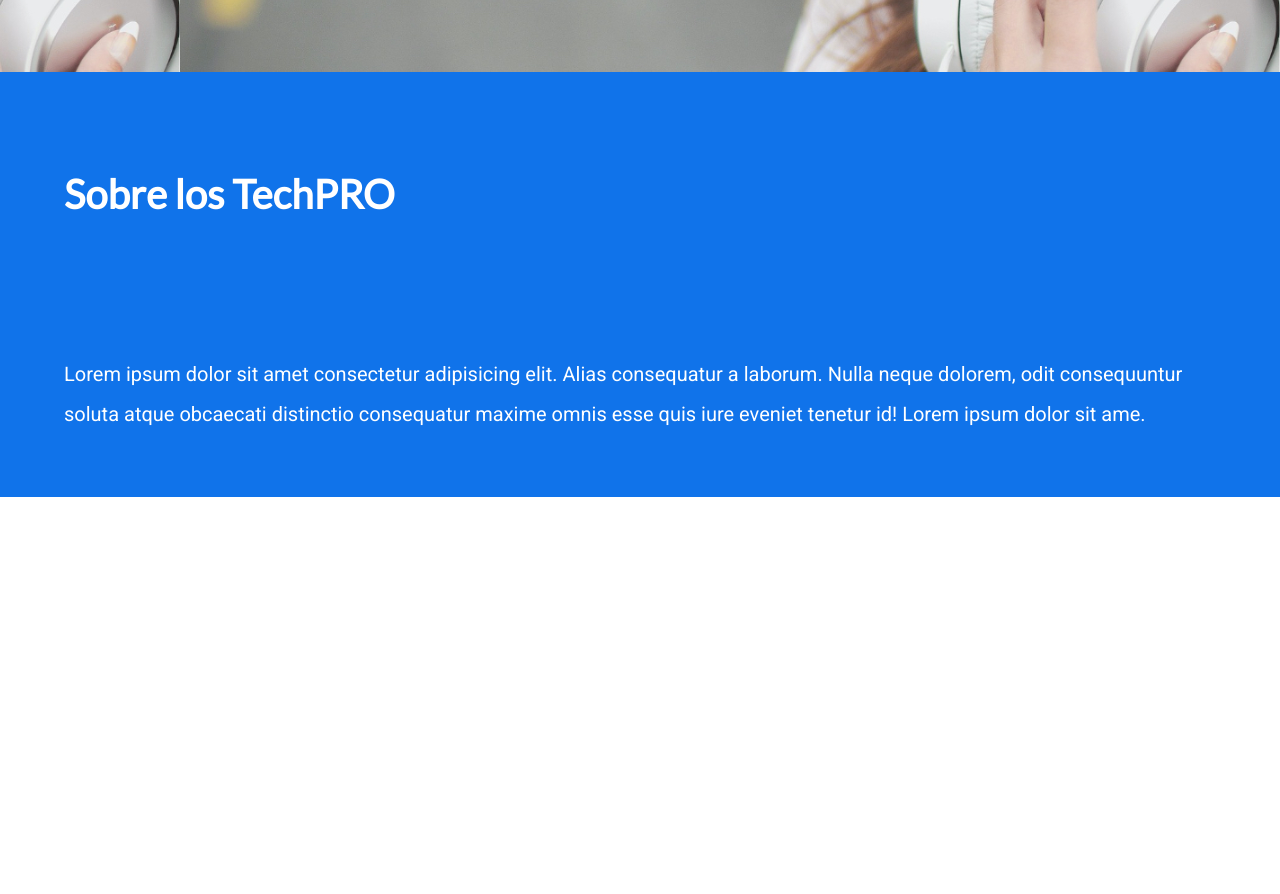
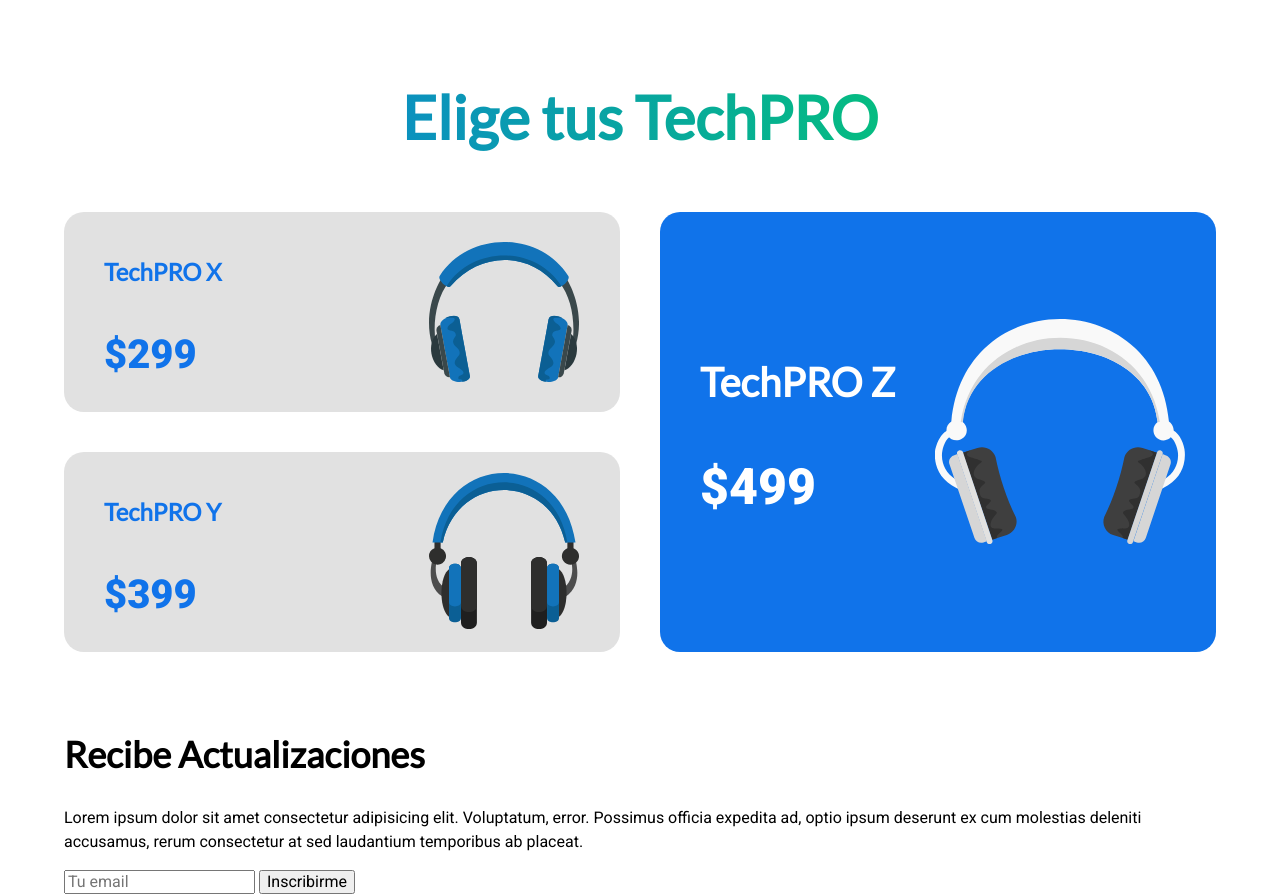
Before and after one commit to marcrenton/audifonos, a plain HTML site: page index.html in a window 1280 px wide. Shown: the part 1432-2326 px from the top of the page. Before the commit the page ends 1929 px from the top, so only its background shows below. Drawn offline with Linux system fonts and the light colour scheme.

Commit message:
newsletter

```diff
--- a/css/styles.css
+++ b/css/styles.css
@@ -185,14 +185,40 @@
     ),
     url(../img/imagen-mujer.jpg);
   background-position: right;
-  background-repeat: repeat no-repeat;
+  background-repeat: repeat, no-repeat;
   background-size: 100%, 110rem;
+}
+@media (min-width: 768px) {
+  .sobre-tech {
+    background-image: linear-gradient(
+        to left,
+        transparent 50%,
+        var(--primario) 0%
+      ),
+      url(../img/imagen-mujer.jpg);
+
+    background-repeat: repeat, no-repeat;
+  }
+}
+
+@media (min-width: 1600px) {
+  .sobre-tech {
+    background-size: 100%, 210rem;
+  }
 }
 
 .sobre-tech-grid {
   display: grid;
   grid-template-rows: repeat(2, 40rem);
   row-gap: var(--separacion);
+}
+@media (min-width: 768px) {
+  .sobre-tech-grid {
+    grid-template-rows: unset;
+    row-gap: unset;
+    grid-template-columns: repeat(2, 1fr);
+    column-gap: 4rem;
+  }
 }
 
 .texto-sobre-tech {
@@ -201,6 +227,13 @@
   display: flex;
   flex-direction: column;
   justify-content: space-around;
+  padding-bottom: var(--separacion);
+}
+
+@media (min-width: 768px) {
+  .texto-sobre-tech {
+    padding-bottom: 0;
+  }
 }
 .texto-sobre-tech h2 {
   font-size: 4rem;
@@ -209,3 +242,90 @@
   font-size: 2rem;
   line-height: 2;
 }
+
+/**Modelos**/
+
+.modelos {
+  padding: var(--separacion) 0;
+}
+
+.header-modelos {
+  font-size: 6rem;
+  margin-bottom: var(--separacion);
+}
+
+.listado-modelos {
+  display: flex;
+  flex-direction: column-reverse;
+}
+@media (min-width: 992px) {
+  .listado-modelos {
+    display: grid;
+    grid-template-columns: repeat(2, 1fr);
+    grid-template-rows: repeat(2, 20rem);
+    gap: 4rem;
+  }
+}
+.modelo {
+  background-color: var(--gris-claro);
+  margin-bottom: 2rem;
+  padding-left: 4rem;
+  color: var(--primario);
+  border-radius: 2rem;
+  min-height: 20rem;
+  background-repeat: no-repeat;
+  background-position: 90% center;
+  background-size: 15rem;
+  display: flex;
+  flex-direction: column;
+  justify-content: center;
+  transition-property: transform background-size;
+  transition-duration: 0.3s;
+}
+.modelo:hover {
+  transform: scale(1.1);
+  background-size: 30rem;
+}
+@media (min-width: 992px) {
+  .modelo {
+    margin-bottom: 0;
+  }
+}
+
+.modelo:first-of-type {
+  margin-bottom: 0;
+}
+
+.modelo h3 {
+  font-size: 2.4rem;
+}
+.modelo .precio {
+  font-size: 4rem;
+  font-weight: 900;
+  line-height: 0;
+}
+.modelo-x {
+  background-image: url(../img/modelo-x.svg);
+}
+.modelo-y {
+  background-image: url(../img/modelo-y.svg);
+}
+.modelo-z {
+  background-image: url(../img/modelo-z.svg);
+  background-color: var(--primario);
+  color: var(--blanco);
+}
+
+@media (min-width: 992px) {
+  .modelo-z {
+    grid-column: 2/3;
+    grid-row: 1/3;
+    background-size: 25rem;
+  }
+  .modelo-z h3 {
+    font-size: 4rem;
+  }
+}
+.modelo-z .precio {
+  font-size: 5rem;
+}
--- a/index.html
+++ b/index.html
@@ -93,5 +93,43 @@
         </div>
       </div>
     </section>
+    <main class="contenedor modelos">
+      <h2 class="text-center degradado-verde header-modelos">
+        Elige tus TechPRO
+      </h2>
+      <div class="listado-modelos">
+        <div class="modelo modelo-x">
+          <h3>TechPRO X</h3>
+          <p class="precio">$299</p>
+        </div>
+        <div class="modelo modelo-y">
+          <h3>TechPRO Y</h3>
+          <p class="precio">$399</p>
+        </div>
+        <div class="modelo modelo-z">
+          <h3>TechPRO Z</h3>
+          <p class="precio">$499</p>
+        </div>
+      </div>
+    </main>
+    <section class="newsletter">
+      <div class="contenido-newsletter contenedor">
+        <div class="texto-newsletter">
+          <h2>Recibe Actualizaciones</h2>
+          <p>
+            Lorem ipsum dolor sit amet consectetur adipisicing elit. Voluptatum,
+            error. Possimus officia expedita ad, optio ipsum deserunt ex cum
+            molestias deleniti accusamus, rerum consectetur at sed laudantium
+            temporibus ab placeat.
+          </p>
+          <form class="formulario">
+            <div class="input">
+              <input type="text" placeholder="Tu email" />
+              <input type="submit" value="Inscribirme" />
+            </div>
+          </form>
+        </div>
+      </div>
+    </section>
   </body>
 </html>
```
